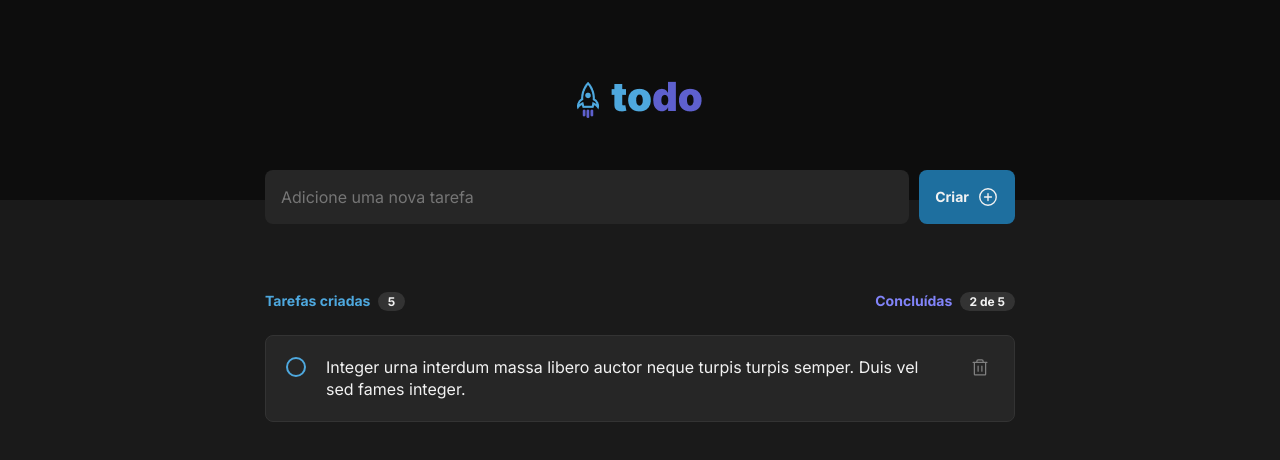
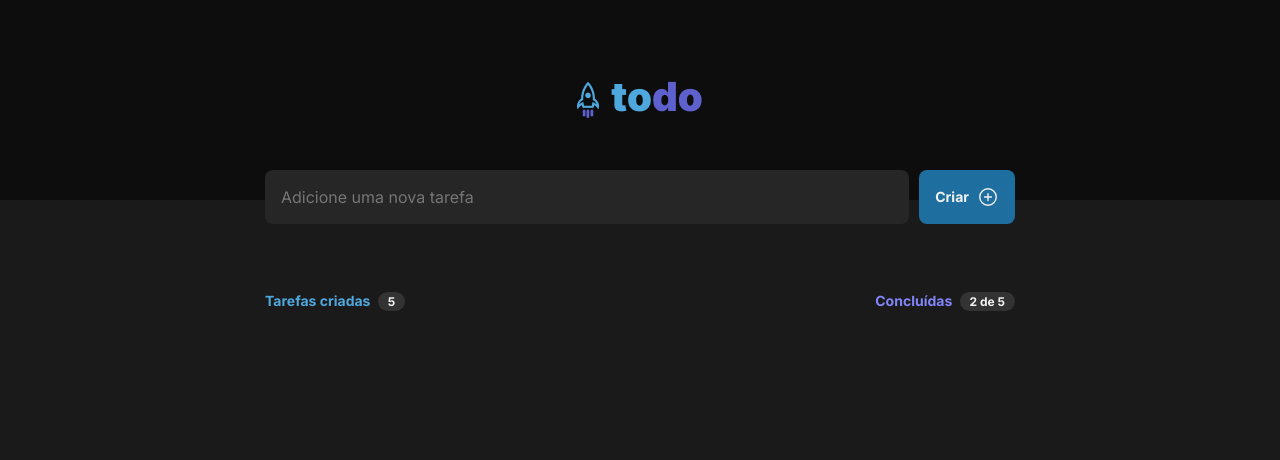
Before and after one commit to geoalt/rocketseat-desafio1-react-todo, a React (Vite) app: page / in a window 1280 px wide. Shown: the top 460 px of the page. Built offline with nearby package versions, Linux system fonts and the light colour scheme.

Commit message:
feat: add funcionality to manage task status

```diff
--- a/src/components/Header/index.tsx
+++ b/src/components/Header/index.tsx
@@ -16,7 +16,7 @@ function Header() {
     e.preventDefault();
     context.setTask([
       ...context.task,
-      { id: crypto.randomUUID(), task: taskContent, isComplete: false },
+      { id: crypto.randomUUID(), task: taskContent, isCompleted: false },
     ]);
 
     setTaskContent('');
@@ -35,11 +35,7 @@ function Header() {
             placeholder="Adicione uma nova tarefa"
             onChange={(e) => handleChange(e)}
           />
-          <button
-            type="submit"
-            disabled={taskContent === '' ? false : true}
-            onClick={(e) => handleClick(e)}
-          >
+          <button type="submit" disabled={!taskContent} onClick={(e) => handleClick(e)}>
             Criar <PlusCircle size={22} />
           </button>
         </form>
--- a/src/components/Task/index.tsx
+++ b/src/components/Task/index.tsx
@@ -1,14 +1,27 @@
 import { Trash } from '@phosphor-icons/react';
 import styles from './styles.module.scss';
+import { ITask } from '../../context/AppProvider';
 
-export function Task() {
+interface IProps {
+  values: ITask;
+  handleClick: (id: string, status: boolean) => void;
+}
+
+export function Task(props: IProps) {
+  const { values, handleClick } = props;
+
   return (
     <div className={styles.taskContainer}>
-      <label htmlFor="task" className={styles.task}>
-        <input type="checkbox" name="" id="task" />
+      <label htmlFor={values.id} className={styles.task}>
+        <input
+          type="checkbox"
+          name={values.id}
+          id={values.id}
+          checked={values.isCompleted}
+          onChange={() => handleClick(values.id, values.isCompleted)}
+        />
         <div className={styles.checkbox}></div>
-        Integer urna interdum massa libero auctor neque turpis turpis semper. Duis vel sed fames
-        integer.
+        {values.task}
       </label>
       <button className={styles.trash}>
         <Trash size={20} />
--- a/src/components/TaskList/index.tsx
+++ b/src/components/TaskList/index.tsx
@@ -1,7 +1,23 @@
+import { useContext } from 'react';
 import { Task } from '../Task';
 import styles from './styles.module.scss';
+import { AppContext, ITask } from '../../context/AppProvider';
 
 export function TaskList() {
+  const context = useContext(AppContext);
+
+  function handleClick(id: string, status: boolean) {
+    const updatedTasks = context.task.reduce((acc: ITask[], t) => {
+      if (t.id === id) {
+        return [...acc, { ...t, isCompleted: !status }];
+      } else {
+        return [...acc, t];
+      }
+    }, []);
+
+    context.setTask(updatedTasks);
+  }
+
   return (
     <div className={styles.taskListContainer}>
       <header className={styles.header}>
@@ -13,7 +29,9 @@ export function TaskList() {
         </p>
       </header>
       <main className={styles.main}>
-        <Task />
+        {context.task.map((task) => (
+          <Task key={task.id} values={task} handleClick={handleClick} />
+        ))}
       </main>
     </div>
   );
--- a/src/context/AppProvider.tsx
+++ b/src/context/AppProvider.tsx
@@ -1,9 +1,9 @@
 import React, { ReactNode, createContext, useMemo, useState } from 'react';
 
-interface ITask {
+export interface ITask {
   id: string;
   task: string;
-  isComplete: boolean;
+  isCompleted: boolean;
 }
 
 interface IContext {
```
